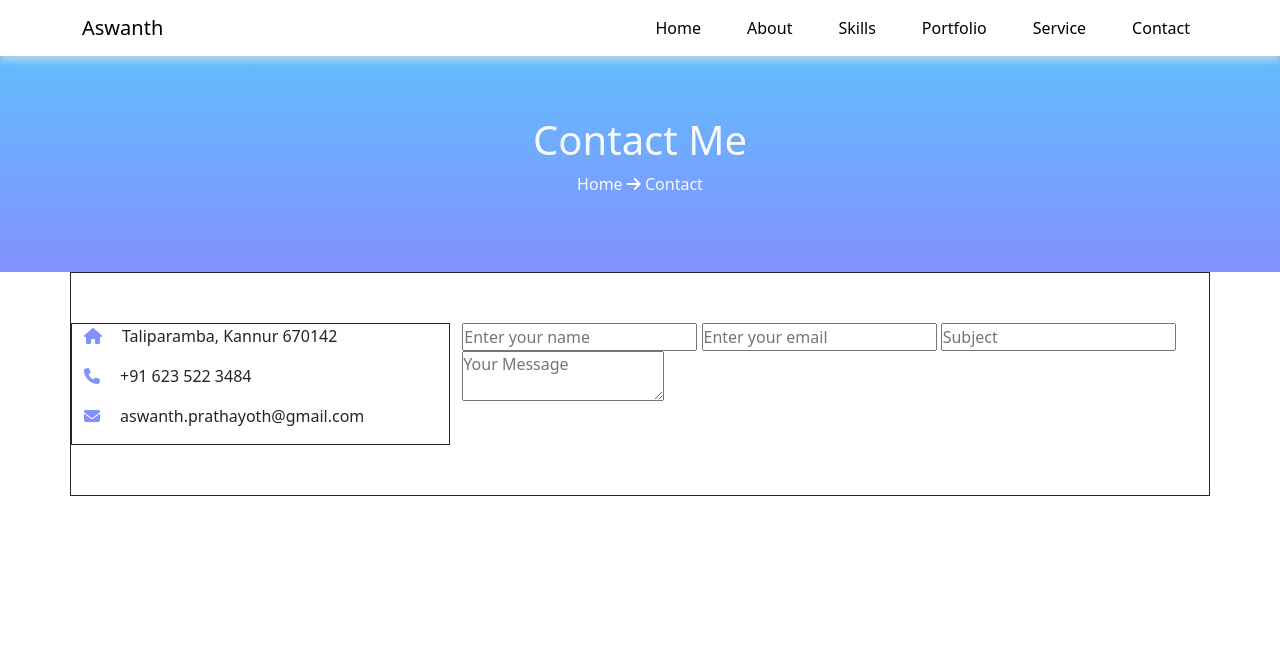
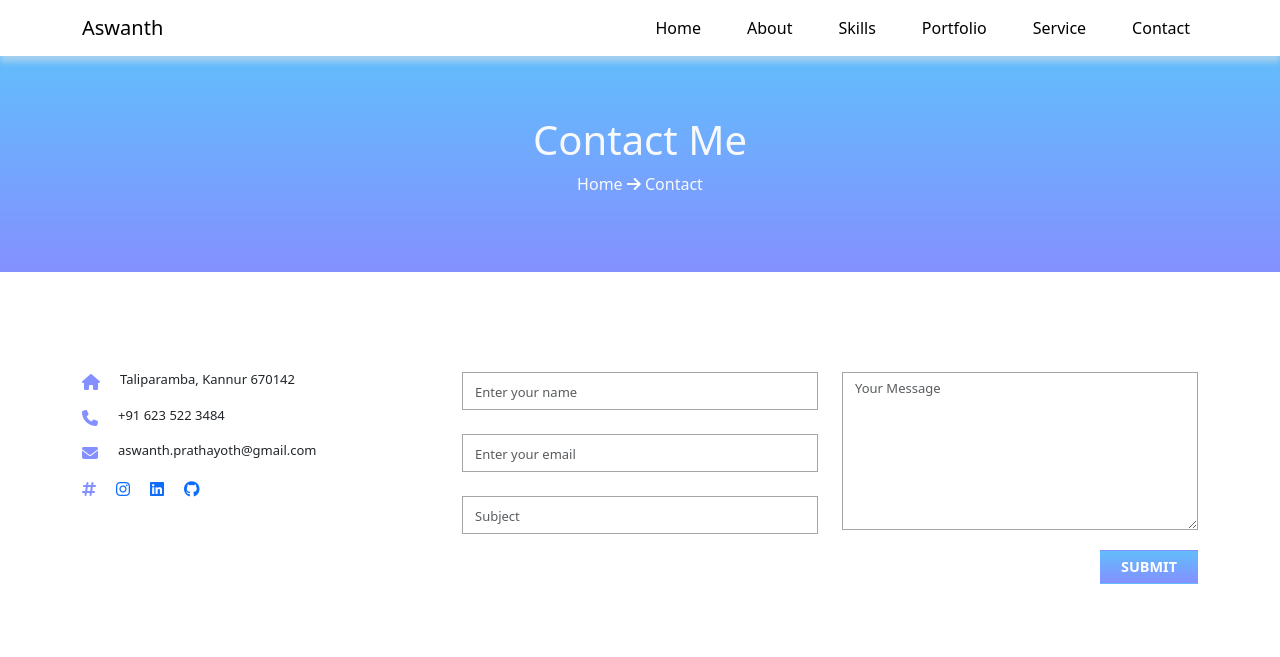
Before and after one commit to AswanthP2002/Portfolio, a plain HTML site: page contact.html in a window 1280 px wide. Drawn offline with nearby package versions, Linux system fonts and the light colour scheme.

Commit message:
contact form updated

```diff
--- a/contact.html
+++ b/contact.html
@@ -44,8 +44,8 @@
             </div>
             <div class="bottom">
                 <div class="container">
-                    <div class="row" style="border: solid 1px;;">
-                        <div class="col-sm-12 col-md-12 col-lg-4" style="border: 1px solid;">
+                    <div class="row"> <!--for referrence-->
+                        <div class="col-sm-12 col-md-12 col-lg-4 pt-5"> <!--for referrence-->
                             <div class="details">
                                 <div class="icon"><i class="fa-solid fa-house"></i></div>
                                 <div class="text"><p>Taliparamba, Kannur 670142</p></div>
@@ -56,18 +56,43 @@
                             </div>
                             <div class="details">
                                 <div class="icon"><i class="fa-solid fa-envelope"></i></div>
-                                <div class="text"><p>aswanth.prathayoth@gmail.com</p></div>
+                                <div class="text"><p><a href="mailto:aswanth.prathayoth@gmail.com" class="text-decoration-none text-dark">aswanth.prathayoth@gmail.com</a></p></div>
+                            </div>
+                            <div class="details">
+                                <div class="icon"><i class="fa-solid fa-hashtag"></i></div>
+                                <div class="socialmedia">
+                                    <ul class="list-unstyled">
+                                        <li><a href="https://www.instagram.com/aswanth_4chu?igsh=YXQzZmVucmxvcTFh" class="text-decoration-none"><i class="fa-brands fa-instagram"></i></a></li>
+                                        <li><a href="www.linkedin.com/in/aswanth-p-36589722a" class="text-decoration-none"><i class="fa-brands fa-linkedin"></i></a></li>
+                                        <li><a href="https://github.com/AswanthP2002" class="text-decoration-none"><i class="fa-brands fa-github"></i></a></li>
+                                    </ul>
+                                </div>
                             </div>
                         </div>
-                        <div class="col-sm-12 col-md-12 col-lg-8" id="form">
-                            <form action="#">
-                                <div class="left">
-                                    <input type="text" id="name" name="name" placeholder="Enter your name" required>
-                                    <input type="email" id="mail" name="mail" placeholder="Enter your email" required>
-                                    <input type="text" id="subject" name="subject" placeholder="Subject">
+                        <div class="col-sm-12 col-md-12 col-lg-8" id="form"> <!--for referrence-->
+                            <form method="post" onsubmit="return validateForm()" return false id="enquiry-form">
+                                <div class="row">
+                                <div class="left col-lg-6 col-sm-12">
+                                    <div style="position: relative;">
+                                        <input type="text" class="form-control mb-4" id="name" name="name" placeholder="Enter your name" autocomplete="name">
+                                        <span id="name-error" class="error-message"></span>
+                                    </div>
+                                    <div style="position: relative;">
+                                        <input type="email" class="form-control mb-4" id="mail" name="mail" placeholder="Enter your email" autocomplete="email">
+                                        <span id="email-error" class="error-message"></span>
+                                    </div>
+                                    <div style="position: relative;">
+                                        <input type="text" class="form-control" id="subject" name="subject" placeholder="Subject">
+                                        <span id="subject-error" class="error-message"></span>
+                                    </div>
                                 </div>
-                                <div class="right">
-                                    <textarea name="message" id="message" placeholder="Your Message"></textarea>
+                                <div class="right col-lg-6 col-sm-12">
+                                    <div style="position: relative;">
+                                        <textarea name="message" id="message" class="form-control" id="message" placeholder="Your Message" rows="6"></textarea>
+                                        <span id="message-error" class="error-message"></span>
+                                    </div>
+                                    <button type="submit" class="btn page-btns" id="submit">submit</button>
+                                </div>
                                 </div>
                             </form>
                         </div>
@@ -78,5 +103,7 @@
     </main>
 
     <script src="https://cdn.jsdelivr.net/npm/bootstrap@5.3.3/dist/js/bootstrap.bundle.min.js" integrity="sha384-YvpcrYf0tY3lHB60NNkmXc5s9fDVZLESaAA55NDzOxhy9GkcIdslK1eN7N6jIeHz" crossorigin="anonymous"></script>
+    <script src="Include a script tag to https://smtpjs.com/v3/smtp.js"></script>
+    <script src="script.js"></script>
 </body>
 </html>
--- a/styles.scss
+++ b/styles.scss
@@ -197,7 +197,7 @@ main .top{
     text-align: center;
     gap: 10px;
 }
-/* === Portfolio Page Style === */
+/* === Contact Page Style === */
 /*--------------------------------*/
 #contact .row{
     padding: 50px 0;
@@ -210,6 +210,32 @@ main .top{
     //background-color: #62bdfc;
     color: #8490ff;
 }
+#contact .bottom .details .text{
+    font-size: 13px;
+}
+.form-control{
+    border-radius: 0 !important;
+    border-color: rgb(167, 164, 164);
+}
+.form-control::placeholder{
+    font-size: 13px;
+}
+form #submit{
+    float: right;
+}
+#contact .bottom .details .socialmedia ul{
+    display: flex;
+    justify-content: flex-start;
+    gap: 20px;
+}
+
+.error-message{
+    color: red;
+    font-size: 12px;
+    position: absolute;
+    bottom: -20px
+}
+
 
 
 @media screen and (max-width:500px) {
@@ -237,4 +263,10 @@ main .top{
     #portfolio .row{
         gap: 20px;
     }
+
+    /* === Contact Page Style === */
+    /*--------------------------------*/
+    #contact form .right #message{
+        margin-top: 20px;
+    }
 }
```
Also changed, not shown: styles.css, 1 other file.
